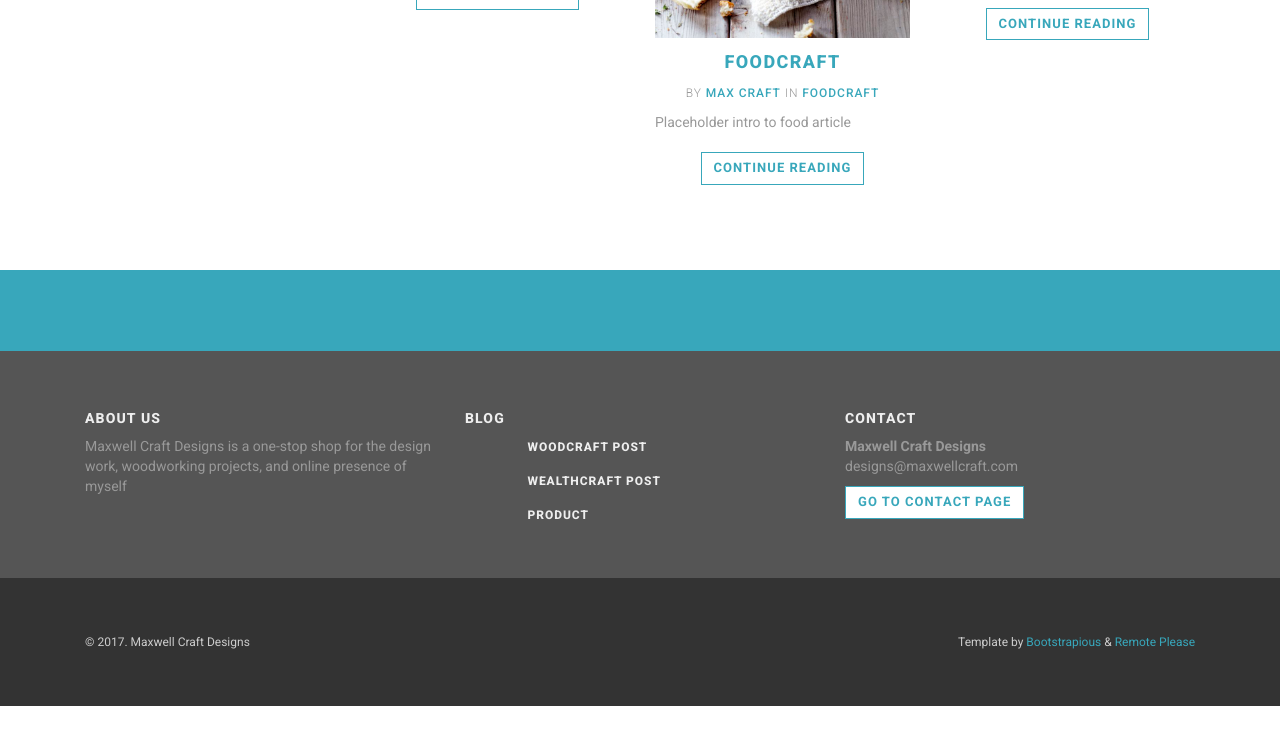
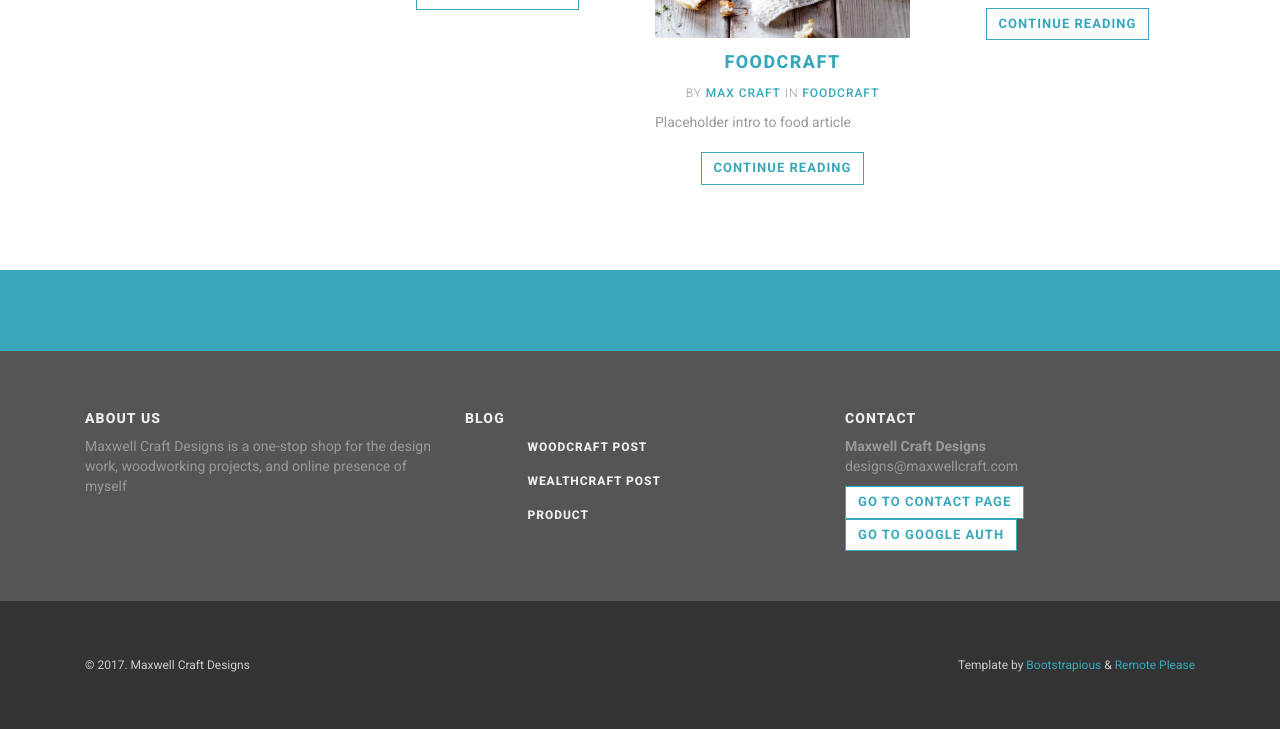
Before and after one commit to maxwellcraft/maxwellcraft, a website: page index.html in a window 1280 px wide. Shown: the part 1447-2176 px from the top of the page. Before the commit the page ends 2153 px from the top, so only its background shows below. Drawn offline with nearby package versions, Linux system fonts and the light colour scheme.

Commit message:
button for google page

```diff
--- a/index.html
+++ b/index.html
@@ -878,6 +878,8 @@ _________________________________________________________ -->
                             </p>
 
                             <a href="contact.html" class="btn btn-small btn-template-main">Go to contact page</a>
+                            <a href="google.html" class="btn btn-small btn-template-main">Go to google auth</a>
+
 
                             <hr class="hidden-md hidden-lg hidden-sm">
 
```
